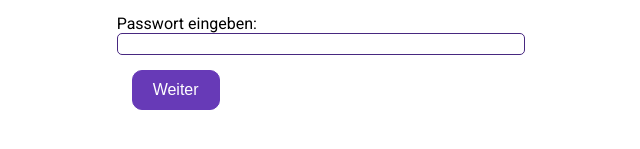
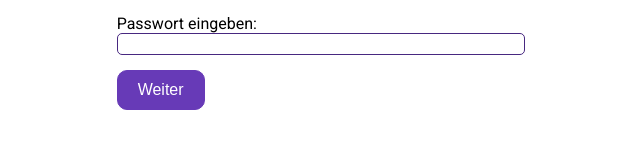
Before and after one commit to Kiasa10/katzenpension, an Angular app: page /login in a window 1280 px wide. Shown: the part 179-328 px from the top of the page, without its empty margins (319-959 px from the left). Built offline with nearby package versions, Linux system fonts and the light colour scheme.

Commit message:
Changed css for login

```diff
--- a/src/app/login/login.component.css
+++ b/src/app/login/login.component.css
@@ -19,7 +19,7 @@
   color: white;
   padding: 10px 20px 10px 20px;
   border-radius: 10px;
-  margin: 15px;
+  margin-top: 15px;
   font-size: 1rem;
   border: 1px solid #673ab7;
   cursor: pointer;
```
